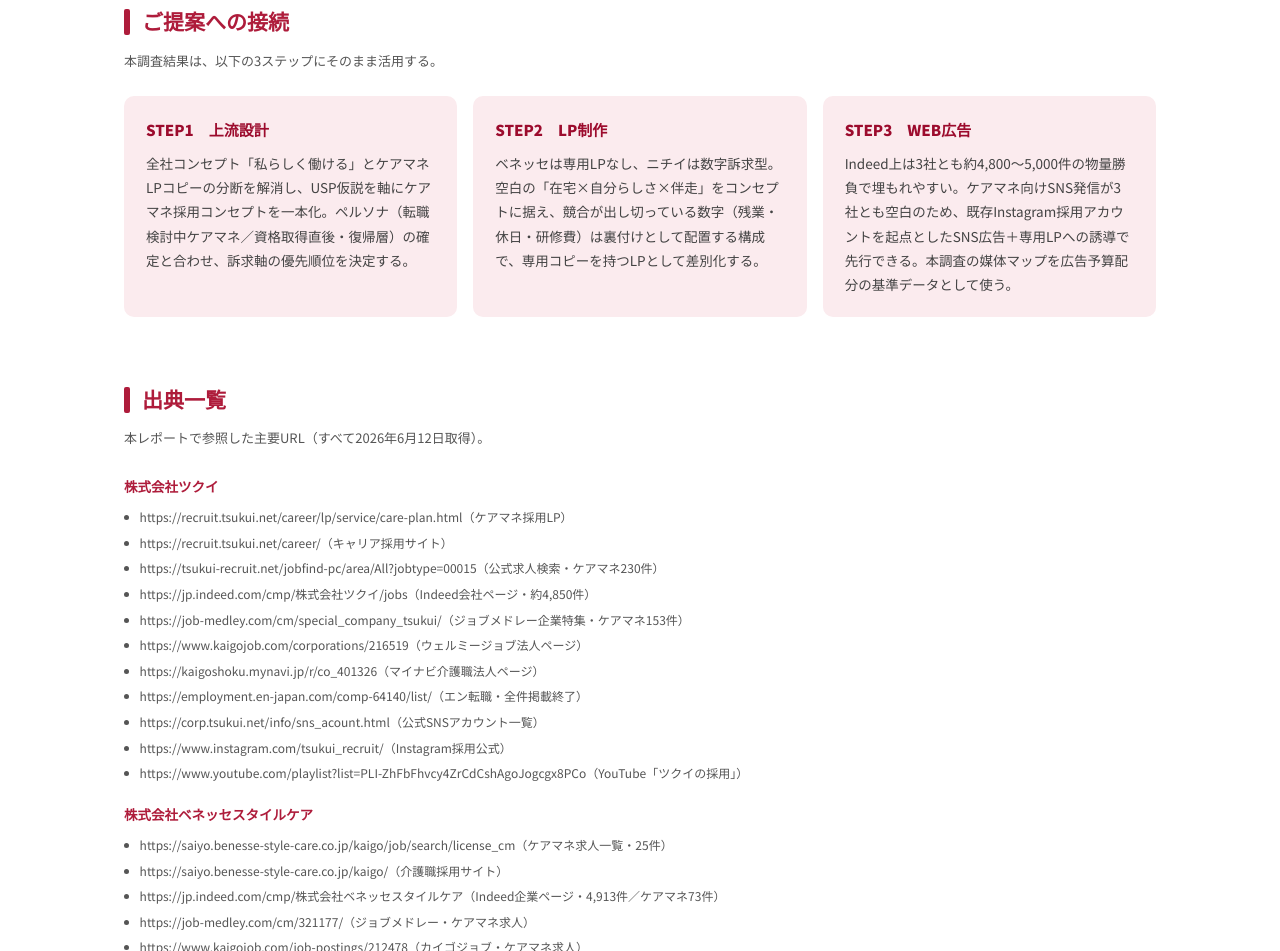
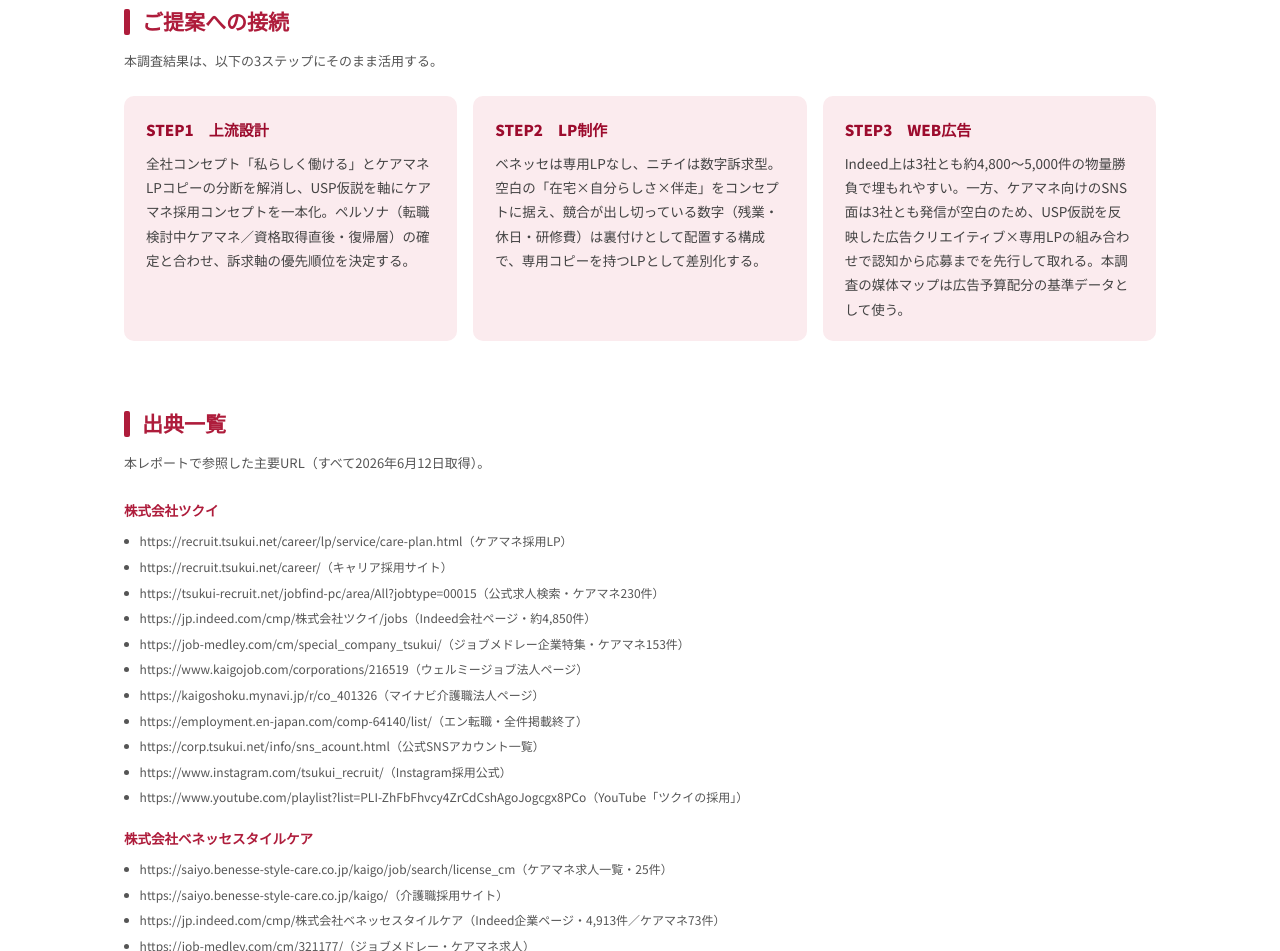
Before and after one commit to yukisugiya/eishin-reports, a plain HTML site: page tsukui-caremanager/index.html in a window 1280 px wide. Shown: the part 7585-8536 px from the top of the page. Drawn offline with Linux system fonts and the light colour scheme.

Commit message:
Add report: tsukui-caremanager

```diff
--- a/tsukui-caremanager/index.html
+++ b/tsukui-caremanager/index.html
@@ -338,7 +338,7 @@
   <div class="flow">
     <div class="step"><p class="stepname">STEP1　上流設計</p><p>全社コンセプト「私らしく働ける」とケアマネLPコピーの分断を解消し、USP仮説を軸にケアマネ採用コンセプトを一本化。ペルソナ（転職検討中ケアマネ／資格取得直後・復帰層）の確定と合わせ、訴求軸の優先順位を決定する。</p></div>
     <div class="step"><p class="stepname">STEP2　LP制作</p><p>ベネッセは専用LPなし、ニチイは数字訴求型。空白の「在宅×自分らしさ×伴走」をコンセプトに据え、競合が出し切っている数字（残業・休日・研修費）は裏付けとして配置する構成で、専用コピーを持つLPとして差別化する。</p></div>
-    <div class="step"><p class="stepname">STEP3　WEB広告</p><p>Indeed上は3社とも約4,800〜5,000件の物量勝負で埋もれやすい。ケアマネ向けSNS発信が3社とも空白のため、既存Instagram採用アカウントを起点としたSNS広告＋専用LPへの誘導で先行できる。本調査の媒体マップを広告予算配分の基準データとして使う。</p></div>
+    <div class="step"><p class="stepname">STEP3　WEB広告</p><p>Indeed上は3社とも約4,800〜5,000件の物量勝負で埋もれやすい。一方、ケアマネ向けのSNS面は3社とも発信が空白のため、USP仮説を反映した広告クリエイティブ×専用LPの組み合わせで認知から応募までを先行して取れる。本調査の媒体マップは広告予算配分の基準データとして使う。</p></div>
   </div>
 </section>
 
```
